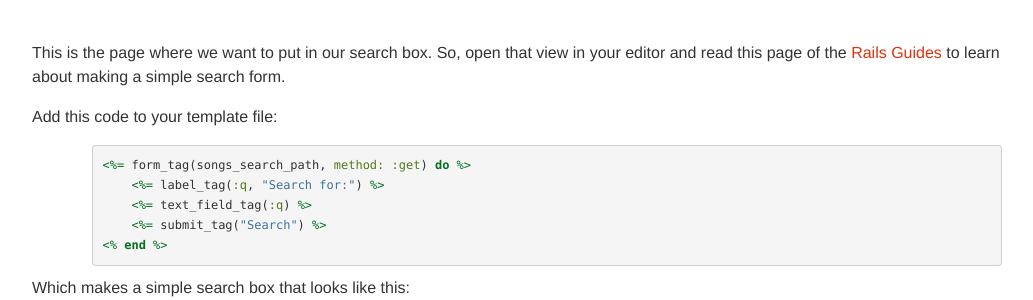
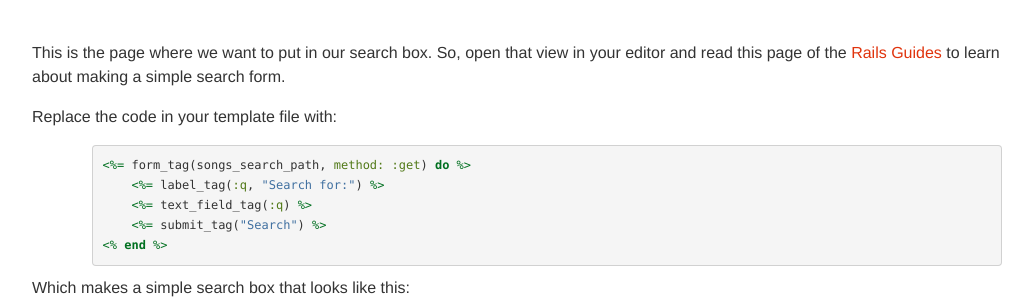
Before and after one commit to tracymu/api-tutorial, a Jekyll site: the page built from index.md, in a window 1280 px wide and 900 px high, scrolled down 6613 px. Shown: the part 152-452 px from the top of the window, without its empty margins (53-1086 px from the left). Built offline with Jekyll 4.4.1, drawn with Linux system fonts in a browser that asks for light colours; nearby versions of some CDN libraries.

Commit message:
Replace template instead of adding so view matches image

````diff
--- a/index.md
+++ b/index.md
@@ -262,7 +262,7 @@ e.g. [http://localhost:3000/songs/search](http://localhost:3000/songs/search)
 
 This is the page where we want to put in our search box. So, open that view in your editor and read this page of the [Rails Guides](http://guides.rubyonrails.org/form_helpers.html#a-generic-search-form) to learn about making a simple search form.
 
-Add this code to your template file:
+Replace the code in your template file with:
 
 ```erb
 <%= form_tag(songs_search_path, method: :get) do %>
````
